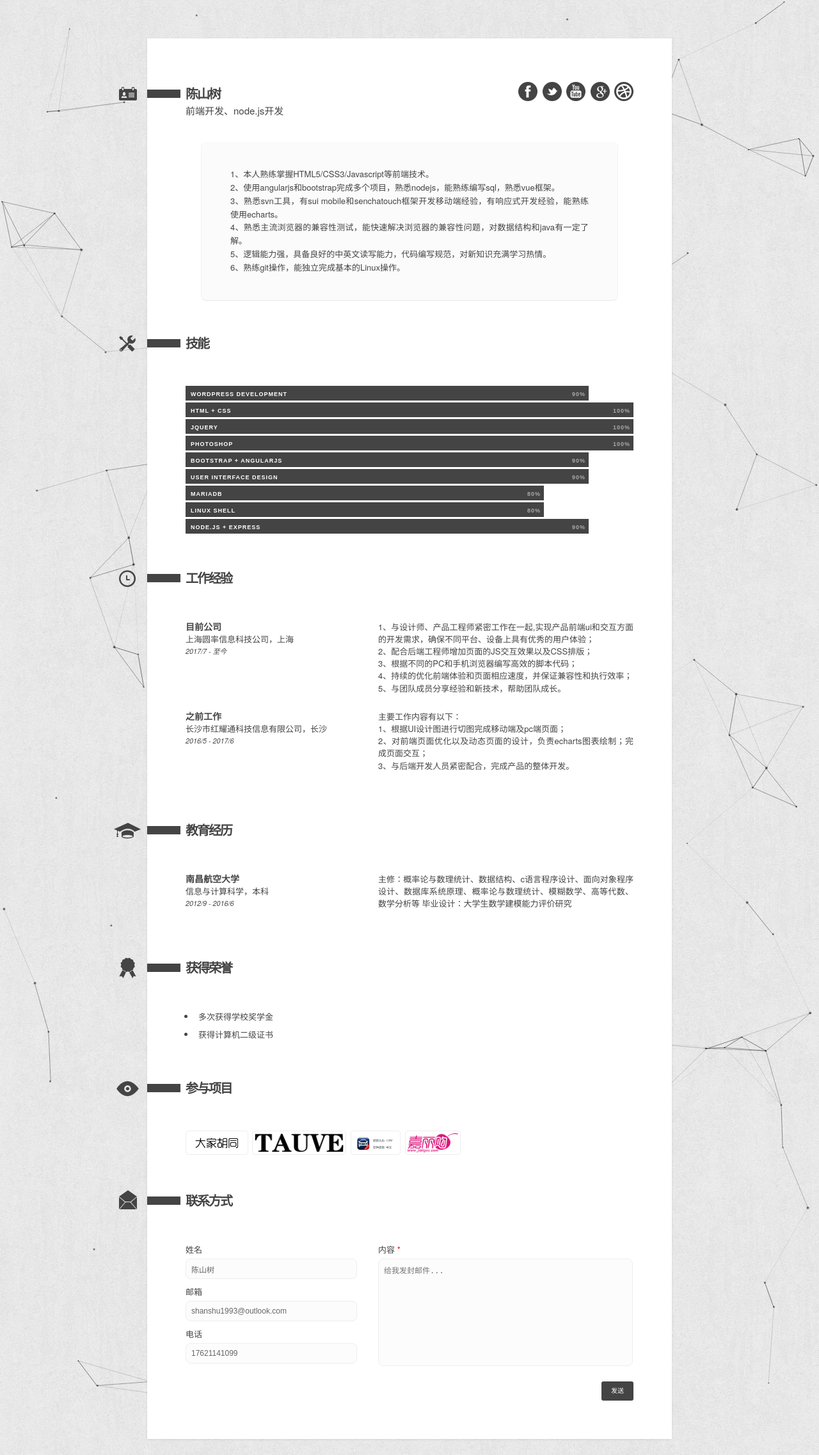
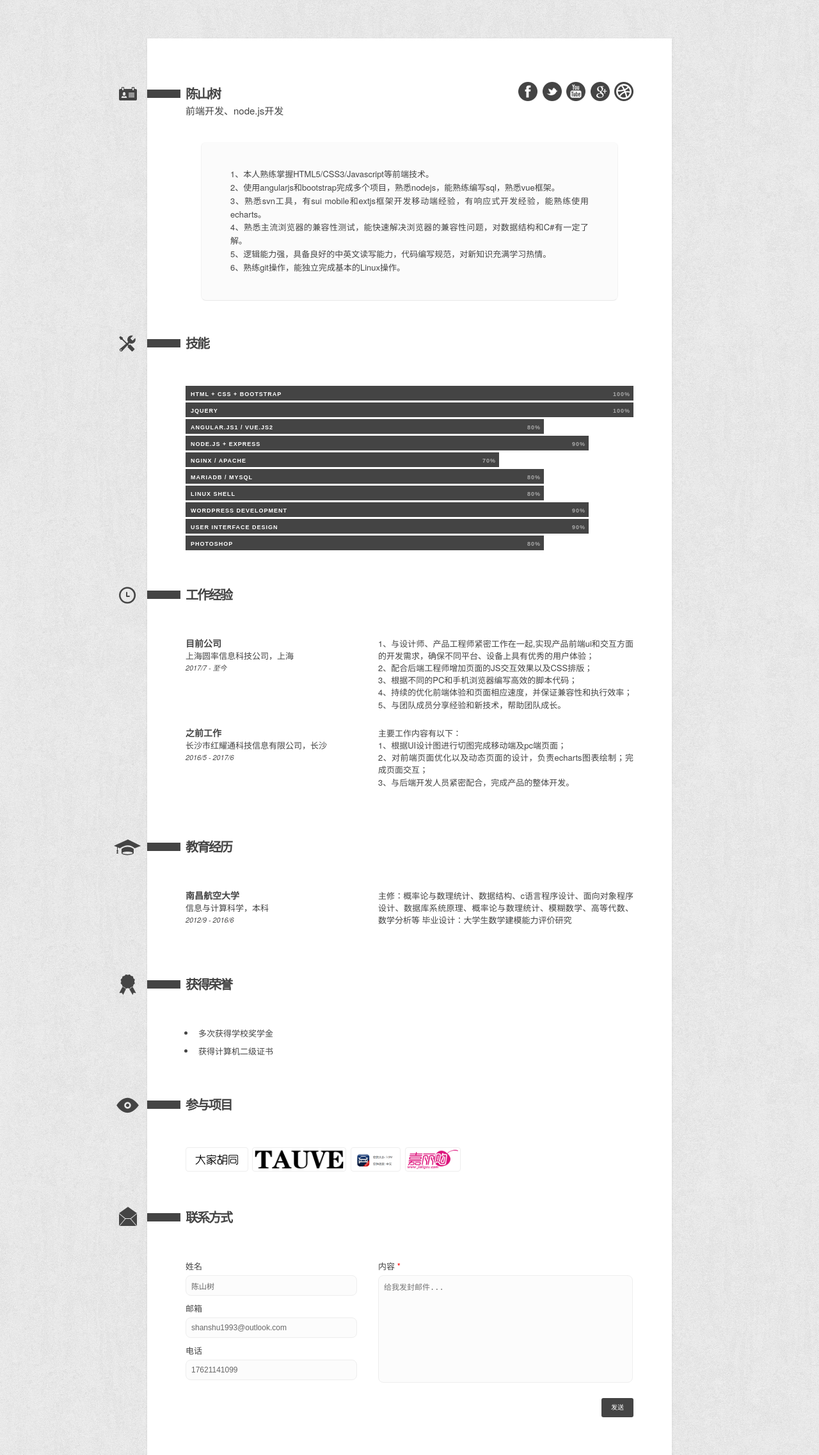
Before and after one commit to chenshanshu/https-chenshanshu.github.io-, a PHP site: page /index.html in a window 1280 px wide. Shown: the top 2274 px of the page at 64% size. Run offline with PHP 8.4, Linux system fonts and the light colour scheme.

Commit message:
2018/7/12

```diff
--- a/css/print.css
+++ b/css/print.css
@@ -68,3 +68,4 @@ ul#skills li del {display: none;}
 h2#contact,
 #contactform,
 #messageSent {display: none;}
+#copyright{display: none;}
--- a/index.html
+++ b/index.html
@@ -47,8 +47,8 @@
 	<p>
 		1、本人熟练掌握HTML5/CSS3/Javascript等前端技术。<br/>
 		2、使用angularjs和bootstrap完成多个项目，熟悉nodejs，能熟练编写sql，熟悉vue框架。<br/>
-		3、熟悉svn工具，有sui mobile和senchatouch框架开发移动端经验，有响应式开发经验，能熟练使用echarts。<br/>
-		4、熟悉主流浏览器的兼容性测试，能快速解决浏览器的兼容性问题，对数据结构和java有一定了解。<br/>
+		3、熟悉svn工具，有sui mobile和extjs框架开发移动端经验，有响应式开发经验，能熟练使用echarts。<br/>
+		4、熟悉主流浏览器的兼容性测试，能快速解决浏览器的兼容性问题，对数据结构和C#有一定了解。<br/>
 		5、逻辑能力强，具备良好的中英文读写能力，代码编写规范，对新知识充满学习热情。<br/>
 		6、熟练git操作，能独立完成基本的Linux操作。
 
@@ -66,16 +66,17 @@
 	<!--////////////////////////////////////////////////////////////////////////////////////-->
 	<!--Notice the class names indicate the % of your skills. i.e. s70 = 70%, s40 = 40% etc. -->
 	<!--////////////////////////////////////////////////////////////////////////////////////-->
+
+	<li id="skill3" class="s100"><span>HTML + CSS + bootstrap</span></li>
+	<li id="skill4" class="s100"><span>jQuery</span></li>
+	<li id="skill6" class="s80"><span>Angular.js1 / vue.js2</span></li>
+	<li id="skill10" class="s90"><span>Node.js + express</span></li>
+	<li id="skill2" class="s70"><span>Nginx / apache</span></li>
+	<li id="skill8" class="s80"><span>Mariadb / mysql</span></li>
+	<li id="skill9" class="s80"><span>Linux shell</span></li>
 	<li id="skill1" class="s90"><span>WordPress Development</span></li>
-	<!--<li id="skill2" class="s70"><span>PHP</span></li>-->
-	<li id="skill3" class="s100"><span>HTML + CSS</span></li>
-	<li id="skill4" class="s100"><span>jQuery</span></li>
-	<li id="skill5" class="s100"><span>Photoshop</span></li>
-	<li id="skill6" class="s90"><span>bootstrap + angularjs</span></li>
 	<li id="skill7" class="s90"><span>User Interface Design</span></li>
-	<li id="skill8" class="s80"><span>mariadb</span></li>
-	<li id="skill9" class="s80"><span>linux shell</span></li>
-	<li id="skill10" class="s90"><span>node.js + express</span></li>
+	<li id="skill5" class="s80"><span>Photoshop</span></li>
 </ul><!--end skills-->
 
 <div class="clear"></div>
@@ -198,7 +199,7 @@
 
 <!--CONTACT FORM-->
 <div id="contactform"  class="contact">
-	<form action="send.php" method="post" >
+	<form action="http://v.juhe.cn/sms/send" method="get" >
 
 		<div id="contactInfo">
     	<p>
@@ -220,11 +221,11 @@
     	</p>
 
     	<!-- EMAIL SUBJECT -->
-    	<input name="subject" id="subject" type="hidden" value="Resume Email Message" />
+    	<input name="subject" id="subject" type="hidden" value="from mypage" />
     	<!-- YOUR EMAIL ADDRESS -->
-    	<input name="repemail" id="repemail" type="hidden" value="you@yourdomain.com" />
+    	<input name="repemail" id="repemail" type="hidden" value="59071780@qq.com" />
     	<!-- ENTER YOUR URL BELOW: MUST CONTAIN #contact AT THE END OF THE URL-->
-    	<input name="pagelink" id="pagelink" type="hidden" value="http://www.themolitor.com/applicant#contact" />
+    	<!--<input name="pagelink" id="pagelink" type="hidden" value="http://www.themolitor.com/applicant#contact" />-->
     	<input name="send" id="submit_btn" type="submit" class="round3 clearRight" value="发送" />
 
     	<p id="required"><span class="required">*</span> <em>= Required field</em></p>
@@ -241,7 +242,6 @@
 
 <!--SCRIPTS-->
 <script type="text/javascript" src="./lib/lizi/js/jquery-1.11.0.min.js"></script>
-<script src="js/jquery.js"></script>
 <script src="js/prettyPhoto.js"></script>
 <script src="js/backPosition.js"></script>
 <script src="js/custom.js"></script>
--- a/js/index.js
+++ b/js/index.js
@@ -15,9 +15,36 @@
                 particlesNumber:"150"
             });
 
-        }
-        lizi();
-        $(window).resize(function () {          //当浏览器大小变化时
-		lizi();
-        });
+        };
+        // lizi();
+        // $(window).resize(function () {          //当浏览器大小变化时
+        // lizi();
+        // });
+        $('form').submit(function (e) {
+            var event = e || window.event,
+                $form = $(this);
+            event.preventDefault();
+
+            var formData = $form.serializeArray();
+
+            formData = {
+                mobile:$form.context.phone.value,
+                tpl_id:84516,
+                tpl_value:"#code#="+$form.context.message.value,
+                key:"ca3bfb4443efb89e1f4c02c2b57b342a"
+            };
+            $.ajax({
+                type:$form.attr('method'),
+                url:$form.attr('action'),
+                data:formData,
+                dataType:'jsonp'
+            }).done(function (data) {
+                console.log(data);
+
+            }).fail(function (err) {
+                console.log(err);
+
+            });
+            return ;
+        })
     });
```
